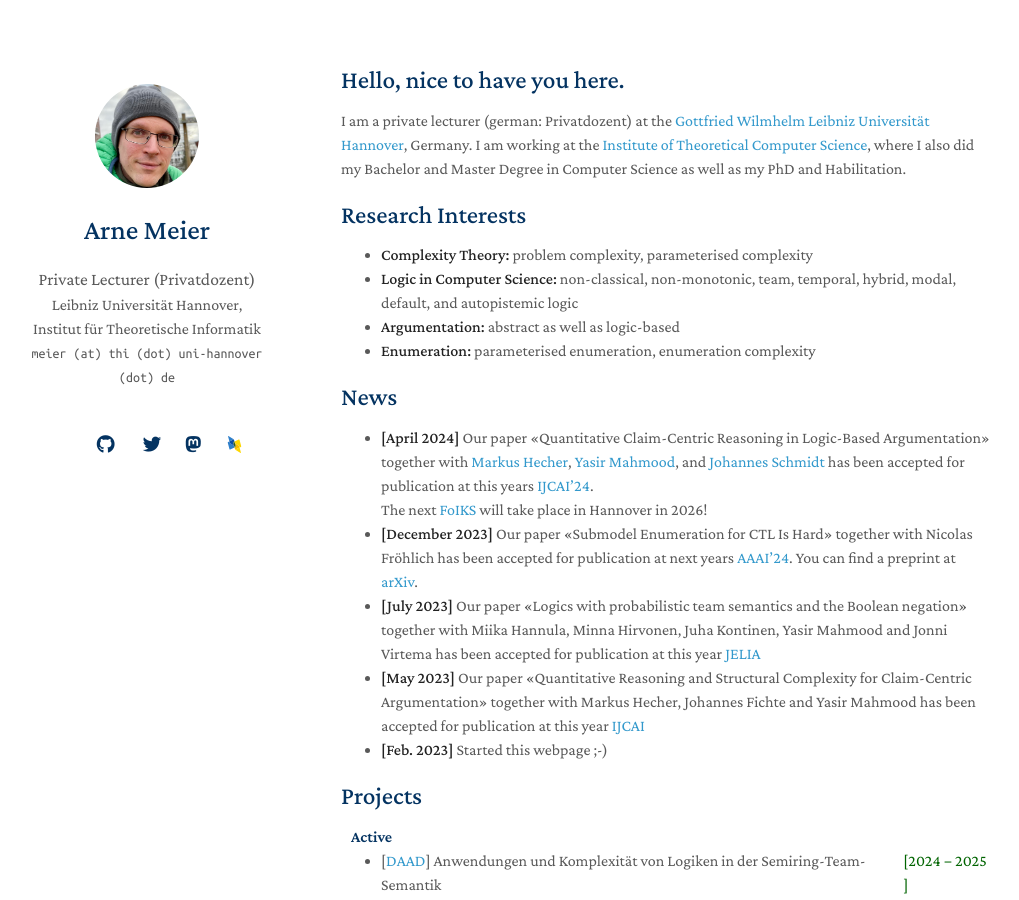
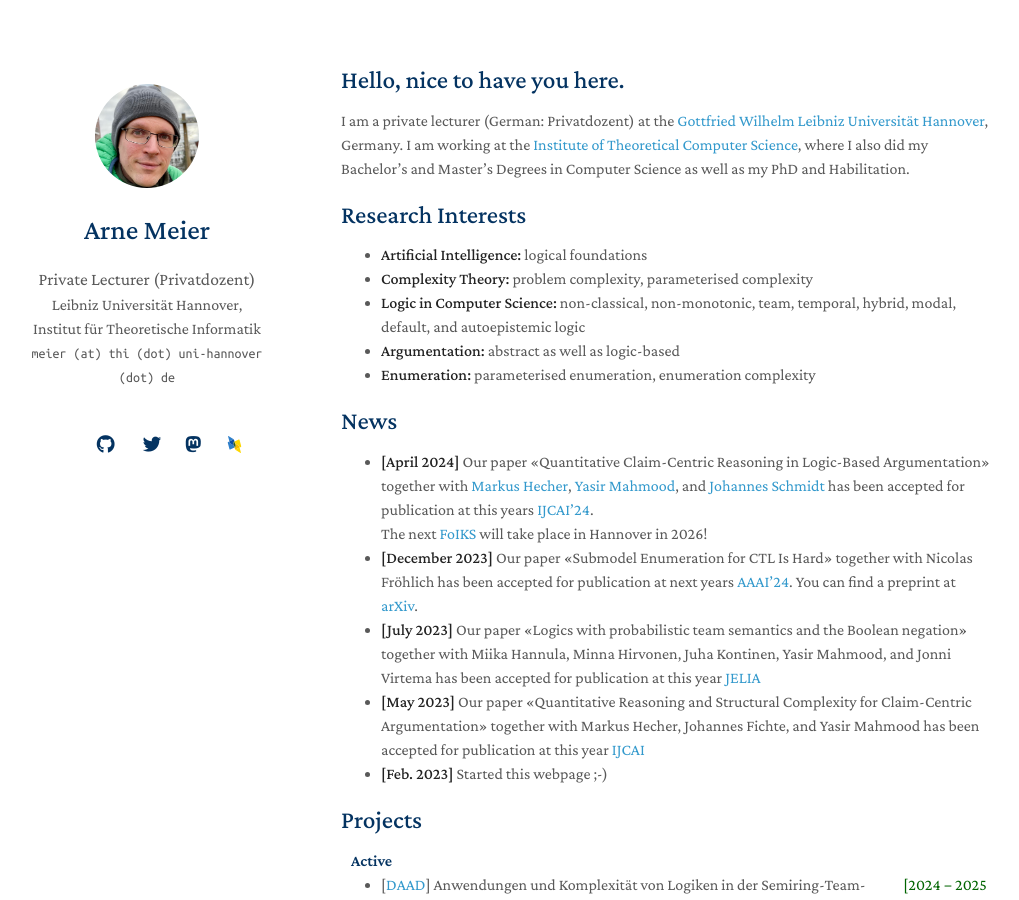
Before and after one commit to ArneMeier/ArneMeier.github.io, a Jekyll site: the page built from index.md, in a window 1280 px wide and 900 px high. Shown: the whole window, without its empty margins (129-1148 px from the left). Built offline with Jekyll 4.4.1, drawn with Linux system fonts in a browser that asks for light colours; nearby versions of some CDN libraries; a style sheet for code colours, icons or effects is not loaded; our own code applies the rules of GitHub Pages for plain Markdown files.

Commit message:
Update index.md

```diff
--- a/index.md
+++ b/index.md
@@ -4,13 +4,14 @@ layout: homepage
 
 ## Hello, nice to have you here.
 
-I am a private lecturer (german: Privatdozent) at the [Gottfried Wilmhelm Leibniz Universität Hannover](https://www.uni-hannover.de), Germany.
-I am working at the [Institute of Theoretical Computer Science](https://www.thi.uni-hannover.de), where I also did my Bachelor and Master Degree in Computer Science as well as my PhD and Habilitation.
+I am a private lecturer (German: Privatdozent) at the [Gottfried Wilhelm Leibniz Universität Hannover](https://www.uni-hannover.de), Germany.
+I am working at the [Institute of Theoretical Computer Science](https://www.thi.uni-hannover.de), where I also did my Bachelor's and Master's Degrees in Computer Science as well as my PhD and Habilitation.
 
 ## Research Interests
 
+- **Artificial Intelligence:** logical foundations
 - **Complexity Theory:** problem complexity, parameterised complexity
-- **Logic in Computer Science:** non-classical, non-monotonic, team, temporal, hybrid, modal, default, and autopistemic logic
+- **Logic in Computer Science:** non-classical, non-monotonic, team, temporal, hybrid, modal, default, and autoepistemic logic
 - **Argumentation:** abstract as well as logic-based
 - **Enumeration:** parameterised enumeration, enumeration complexity
 
@@ -18,8 +19,8 @@ I am working at the [Institute of Theoretical Computer Science](https://www.thi.
 - **[April 2024]** Our paper «Quantitative Claim-Centric Reasoning in Logic-Based Argumentation» together with <a href="https://www.csail.mit.edu/person/markus-hecher">Markus Hecher</a>, <a href="https://dice-research.org/YasirMahmood">Yasir Mahmood</a>, and <a href="https://ju.se/personinfo.html?sign=schjoh">Johannes Schmidt</a> has been accepted for publication at this years <a href="https://ijcai24.org/">IJCAI'24</a>.<br />
 The next <a href="https://foiks2026.github.io">FoIKS</a> will take place in Hannover in 2026!
 - **[December 2023]** Our paper «Submodel Enumeration for CTL Is Hard» together with Nicolas Fröhlich has been accepted for publication at next years <a href="https://aaai.org/aaai-conference/">AAAI'24</a>. You can find a preprint at <a href="https://arxiv.org/abs/2312.09868">arXiv</a>.
-- **[July 2023]** Our paper «Logics with probabilistic team semantics and the Boolean negation» together with Miika Hannula, Minna Hirvonen, Juha Kontinen, Yasir Mahmood and Jonni Virtema has been accepted for publication at this year <a href="http://jelia2023.inf.tu-dresden.de">JELIA</a>
-- **[May 2023]** Our paper «Quantitative Reasoning and Structural Complexity for Claim-Centric Argumentation» together with Markus Hecher, Johannes Fichte and Yasir Mahmood has been accepted for publication at this year <a href="http://ijcai-23.org" target="_blank">IJCAI</a>
+- **[July 2023]** Our paper «Logics with probabilistic team semantics and the Boolean negation» together with Miika Hannula, Minna Hirvonen, Juha Kontinen, Yasir Mahmood, and Jonni Virtema has been accepted for publication at this year <a href="http://jelia2023.inf.tu-dresden.de">JELIA</a>
+- **[May 2023]** Our paper «Quantitative Reasoning and Structural Complexity for Claim-Centric Argumentation» together with Markus Hecher, Johannes Fichte, and Yasir Mahmood has been accepted for publication at this year <a href="http://ijcai-23.org" target="_blank">IJCAI</a>
 - **[Feb. 2023]** Started this webpage ;-)
 
 {% include_relative _includes/projects.md %}
```
